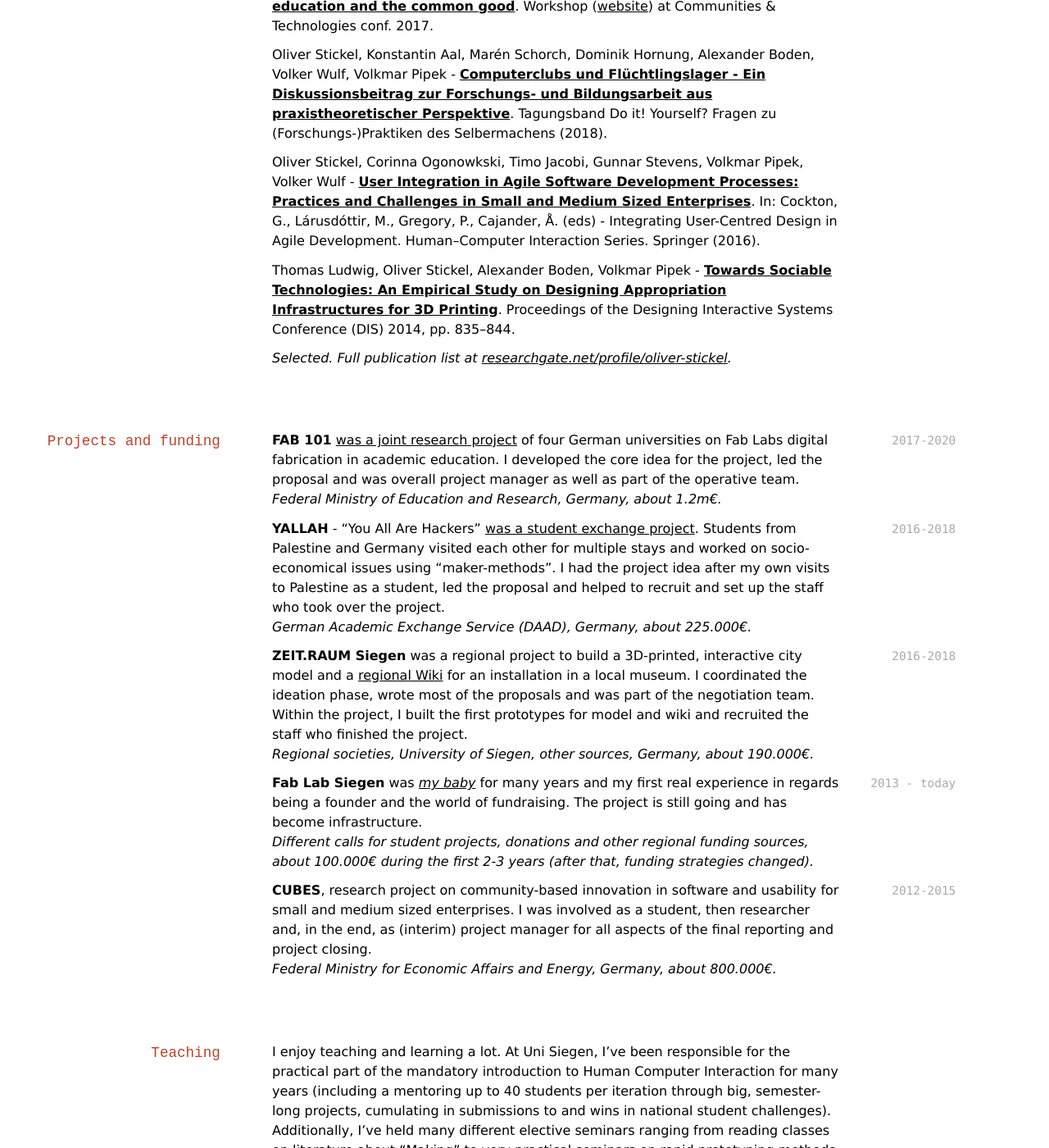
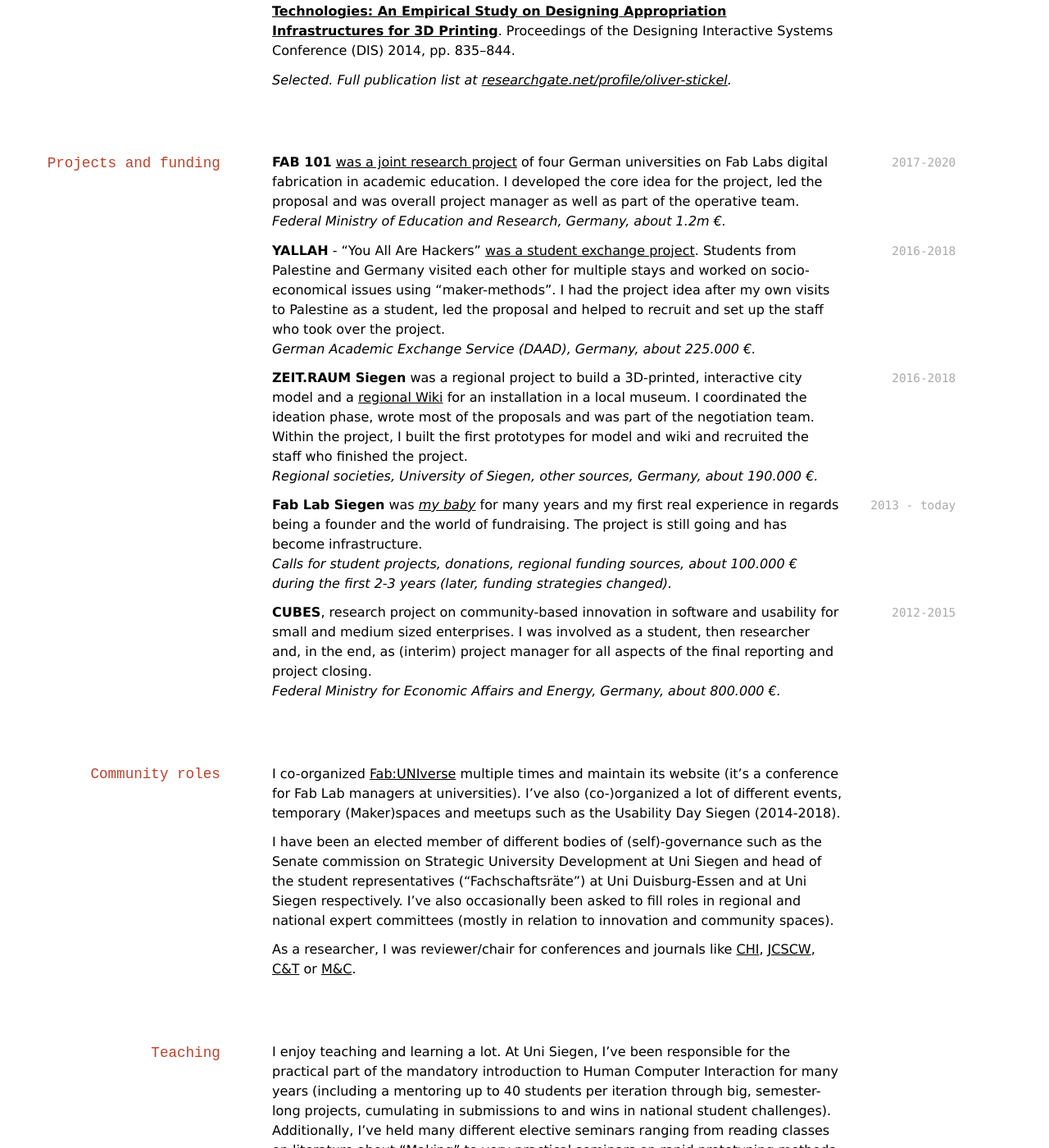
Before and after one commit to oliverstickel/oliverstickel.github.io, a Jekyll site: the page built from index.md, in a window 1280 px wide and 1400 px high, scrolled down 1989 px. Shown: the whole window at 82% size. Built offline with Jekyll 4.4.1, drawn with Linux system fonts in a browser that asks for light colours; nearby versions of some CDN libraries; a style sheet for code colours, icons or effects is not loaded; some of the changed text lies outside the part shown.

Commit message:
Update index.md

```diff
--- a/index.md
+++ b/index.md
@@ -5,10 +5,10 @@ title: Oliver Stickel
 # Oliver Stickel
 Fab Lab Manager & Founder
 
-<a href="kontakt@oliverstickel.de">kontakt@oliverstickel.de</a> / +49 (0)234 32 20633
+<a href="kontakt@oliverstickel.de">kontakt@oliverstickel.de</a> | +49 (0)234 32 20633
 
 <div id="webaddress">
-  <a href="https://oliverstickel.de"><i class="fas fa-home"></i> oliverstickel.de</a> / <a href="https://oliverstickel.de/cv.pdf"><i class="fas fa-file-pdf"></i> oliverstickel.de/cv.pdf</a><br/>
+  <a href="https://oliverstickel.de"><i class="fas fa-home"></i> oliverstickel.de </a>  |  <a href="https://oliverstickel.de/cv.pdf"><i class="fas fa-file-pdf"></i> oliverstickel.de/cv.pdf</a><br/>
   <a href="https://github.com/oliverstickel/"><i class="fab fa-github"></i> github.com/oliverstickel</a><br/>
   <a href="https://git.noc.rub.de/stickoft"><i class="fab fa-gitlab"></i> git.noc.rub.de/stickoft</a><br/>
 </div>
@@ -75,24 +67,31 @@ Thomas Ludwig, Oliver Stickel, Alexander Boden, Volkmar Pipek - [**Towards Socia
 
 `2017-2020`
 **FAB 101** [was a joint research project](https://fab101.de) of four German universities on Fab Labs digital fabrication in academic education. I developed the core idea for the project, led the proposal and was overall project manager as well as part of the operative team.
-*Federal Ministry of Education and Research, Germany, about 1.2m€.*
+*Federal Ministry of Education and Research, Germany, about 1.2m €.*
 
 `2016-2018`
 **YALLAH** - "You All Are Hackers" [was a student exchange project](https://yallah.exchange/). Students from Palestine and Germany visited each other for multiple stays and worked on socio-economical issues using "maker-methods". I had the project idea after my own visits to Palestine as a student, led the proposal and helped to recruit and set up the staff who took over the project.
-*German Academic Exchange Service (DAAD), Germany, about 225.000€.*
+*German Academic Exchange Service (DAAD), Germany, about 225.000 €.*
 
 `2016-2018`
 **ZEIT.RAUM Siegen** was a regional project to build a 3D-printed, interactive city model and a [regional Wiki](https://wiki.zeitraum-siegen.de/) for an installation in a local museum. I coordinated the ideation phase, wrote most of the proposals and was part of the negotiation team. Within the project, I built the first prototypes for model and wiki and recruited the staff who finished the project.
-*Regional societies, University of Siegen, other sources, Germany, about 190.000€.*
+*Regional societies, University of Siegen, other sources, Germany, about 190.000 €.*
 
 `2013 - today`
 **Fab Lab Siegen** was *[my baby](https://fablab-siegen.de)* for many years and my first real experience in regards being a founder and the world of fundraising. The project is still going and has become infrastructure.
-*Different calls for student projects, donations and other regional funding sources, about 100.000€ during the first 2-3 years (after that, funding strategies changed).*
+*Calls for student projects, donations, regional funding sources, about 100.000 € during the first 2-3 years (later, funding strategies changed).*
 
 `2012-2015`
 **CUBES**, research project on community-based innovation in software and usability for small and medium sized enterprises. I was involved as a student, then researcher and, in the end, as (interim) project manager for all aspects of the final reporting and project closing.
-*Federal Ministry for Economic Affairs and Energy, Germany, about 800.000€.*
+*Federal Ministry for Economic Affairs and Energy, Germany, about 800.000 €.*
 
+## Community roles
+
+I co-organized [Fab:UNIverse](fab-universe.de) multiple times and maintain its website (it's a conference for Fab Lab managers at universities). I've also (co-)organized a lot of different events, temporary (Maker)spaces and meetups such as the Usability Day Siegen (2014-2018).
+
+I have been an elected member of different bodies of (self)-governance such as the Senate commission on Strategic University Development at Uni Siegen and head of the student representatives ("Fachschaftsräte") at Uni Duisburg-Essen and at Uni Siegen respectively. I've also occasionally been asked to fill roles in regional and national expert committees (mostly in relation to innovation and community spaces).
+
+As a researcher, I was reviewer/chair for conferences and journals like [CHI](https://dl.acm.org/conference/chi/proceedings), [JCSCW](https://www.springer.com/journal/10606), [C&T](https://dl.acm.org/conference/c-n-t) or [M&C](https://mensch-und-computer.de/).
 
 ## Teaching
 
```
Also changed, not shown: other parts of index.md (+0 -8 lines).
